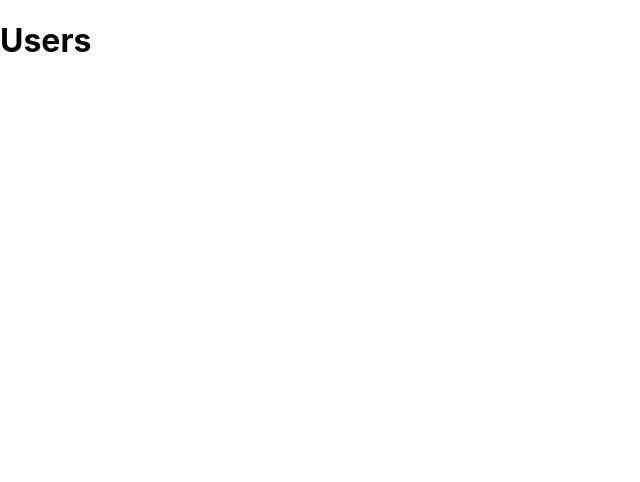
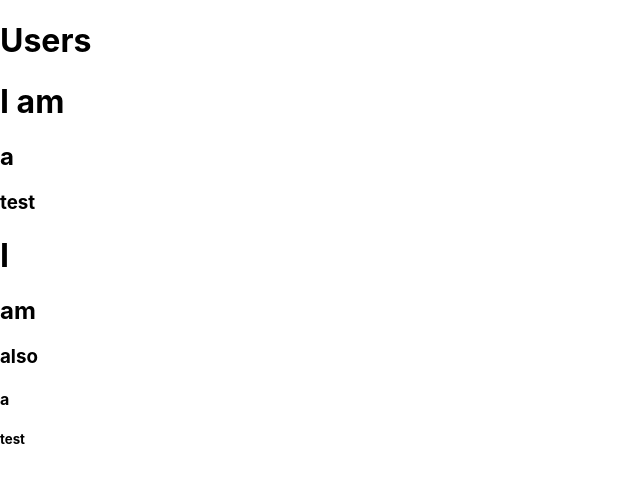
Before and after one commit to emilyjspencer/Find-Places, a React (Create React App) app in the folder listings/: page / in a window 1280 px wide. Shown: the top 482 px of the page, without its empty margins (0-640 px from the left). Built offline with nearby package versions, Linux system fonts and the light colour scheme.

Commit message:
Adds exact keyword - otherwise components will be rendered for every page instead of only when on the home page. Adds test components from shared and places folders

```diff
--- a/listings/src/App.js
+++ b/listings/src/App.js
@@ -1,16 +1,22 @@
-import React from 'react';
+import React, {Fragment } from 'react';
 import { BrowserRouter as Router, Route } from 'react-router-dom';
 import './App.css';
 
 import Users from './users/pages/Users';
+import Test from './places/components/Test';
+import Test2 from './shared/components/Test2';
 
 const App = () => {
   return (
-  <Router>
-    <Route path="/">
-      <Users />
-    </Route>
-  </Router>
+    <Fragment>
+      <Router>
+        <Route path="/" exact>
+          <Users />
+            <Test />
+            <Test2 />
+        </Route>
+      </Router>
+    </Fragment>
   );
 };
 
--- /dev/null
+++ b/listings/src/places/components/Test.js
@@ -0,0 +1,13 @@
+import React from 'react';
+
+const Test = () => {
+  return (
+      <div>
+        <h1>I am</h1>
+        <h2>a</h2>
+        <h3>test</h3>
+      </div>
+  )
+}
+
+export default Test;
--- /dev/null
+++ b/listings/src/shared/components/Test2.js
@@ -0,0 +1,15 @@
+import React from 'react';
+
+const Test2 = () => {
+  return (
+    <div>
+        <h1>I</h1>
+        <h2>am</h2>
+        <h3>also</h3>
+        <h4>a</h4>
+        <h5>test</h5>
+    </div>
+  )
+}
+
+export default Test2;
```
